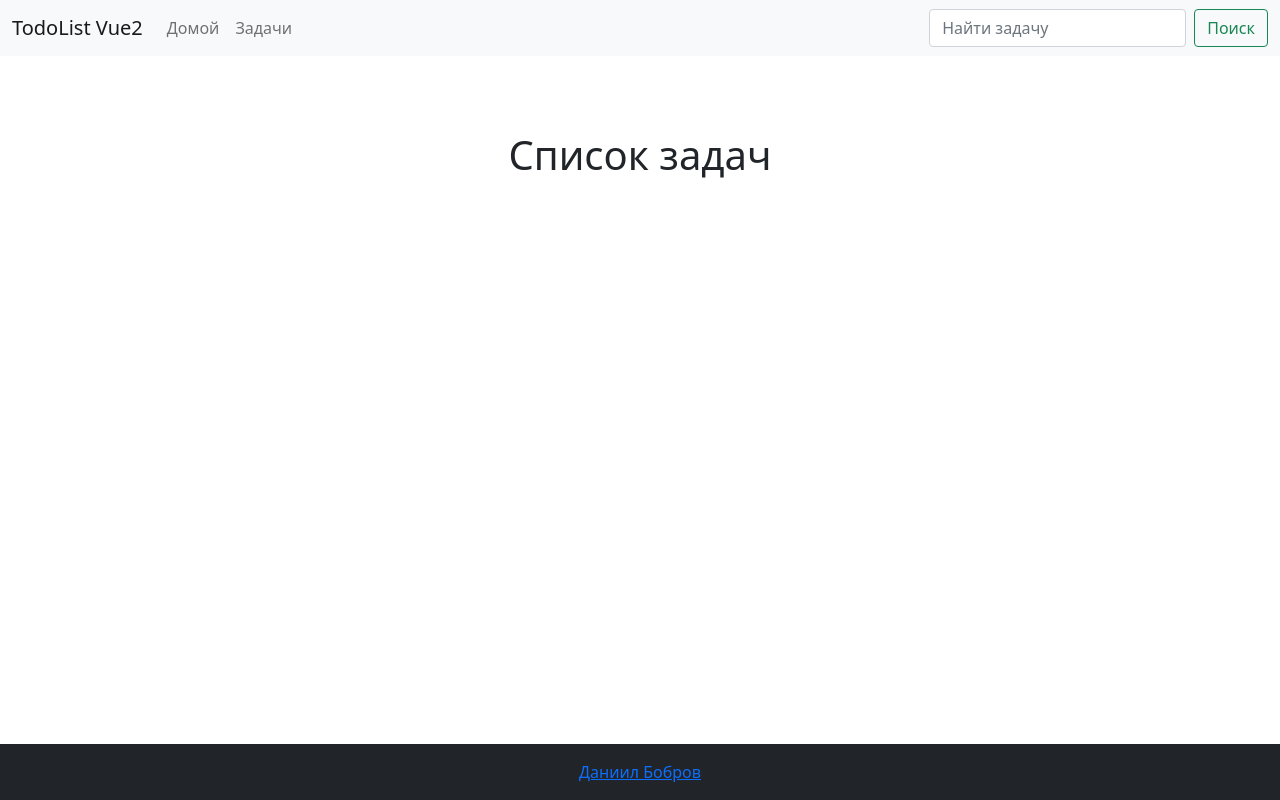
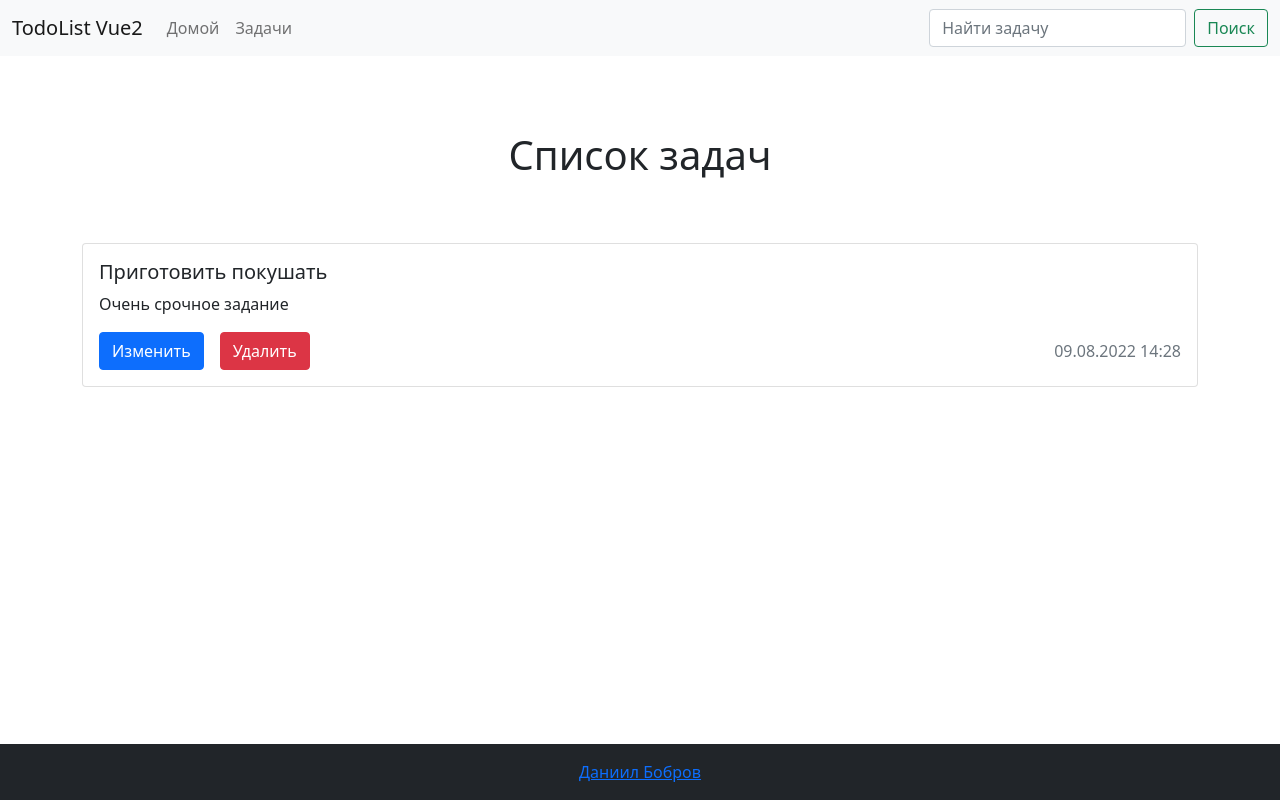
Before and after one commit to bobrov-site/todolistvue, a Vue app: page /todolist in a window 1280 px wide. Built offline with nearby package versions, Linux system fonts and the light colour scheme.

Commit message:
created TodoList.vue

```diff
--- /dev/null
+++ b/src/components/TodoList.vue
@@ -0,0 +1,38 @@
+<template>
+<div class="row row-cols-1 g-4">
+  <div class="col">
+    <div class="card">
+      <div class="card-body">
+        <h5 class="card-title">Приготовить покушать</h5>
+        <p class="card-text">Очень срочное задание</p>
+        <div class="d-flex align-content-center justify-content-between">
+          <div class="btn-list">
+            <button type="button" class="btn btn-primary">Изменить</button>
+            <button type="button" class="btn btn-danger">Удалить</button>
+          </div>
+          <div class="card-date d-inline-flex text-muted">
+            <span class="align-self-center">09.08.2022 14:28</span>
+          </div>
+        </div>
+      </div>
+    </div>
+  </div>
+</div>
+</template>
+
+<script>
+export default {
+  name: "TodoList"
+}
+</script>
+
+<style lang="scss" scoped>
+.row {
+  margin-top: 2rem;
+}
+.btn-list {
+  button:first-child {
+    margin-right: 1rem;
+  }
+}
+</style>
--- a/src/views/TodoListView.vue
+++ b/src/views/TodoListView.vue
@@ -6,6 +6,7 @@
         <TitlePage text="Список задач"/>
       </div>
     </div>
+    <TodoList/>
   </ContainerBootstrap>
 </div>
 </template>
@@ -13,9 +14,10 @@
 <script>
 import ContainerBootstrap from "@/components/UI/ContainerBootstrap";
 import TitlePage from "@/components/TitlePage";
+import TodoList from "@/components/TodoList";
 export default {
   name: "TodoListView",
-  components: {TitlePage, ContainerBootstrap}
+  components: {TodoList, TitlePage, ContainerBootstrap}
 }
 </script>
 
```
